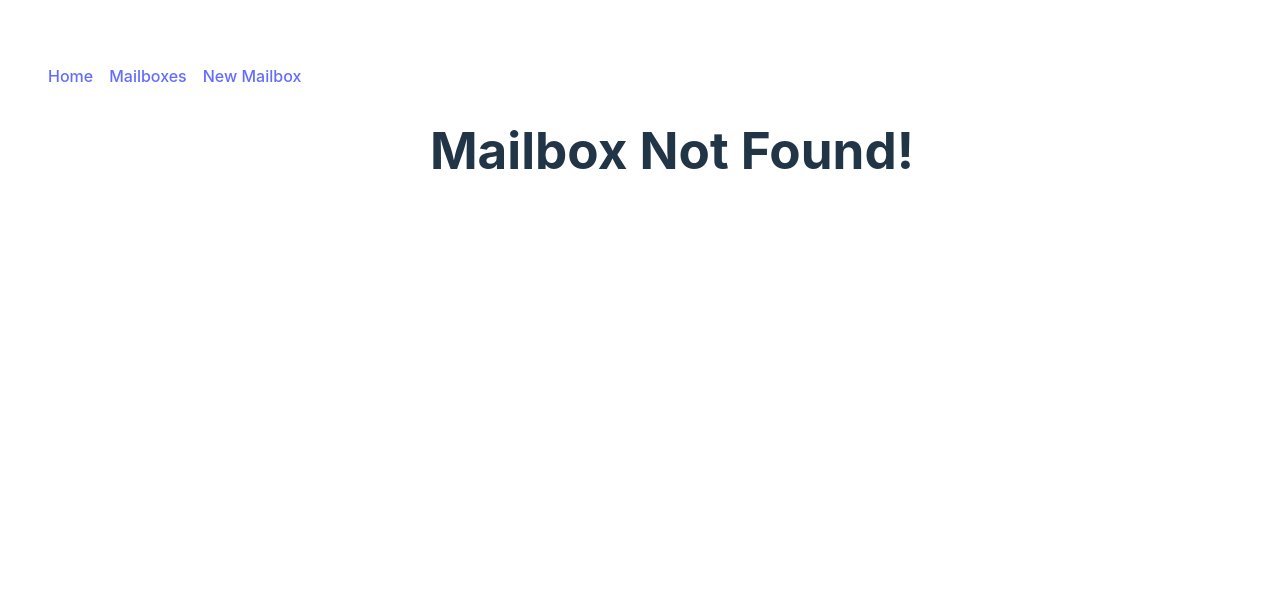
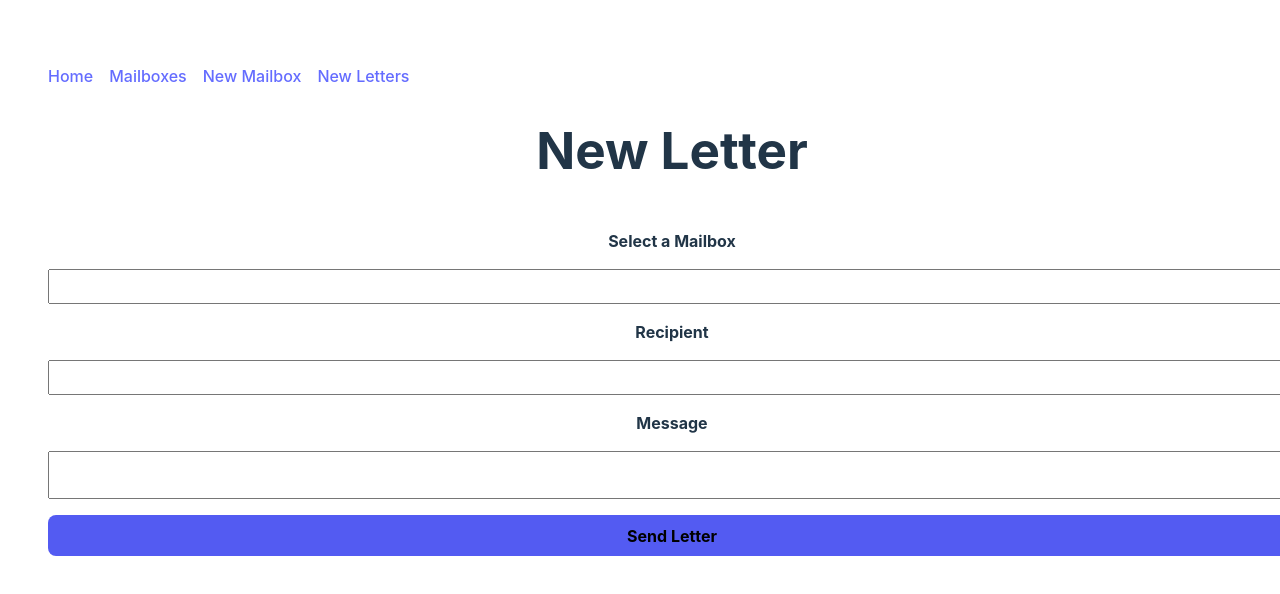
Before and after one commit to adampaley/react-router-dom-lab, a React (Vite) app: page /new-letter in a window 1280 px wide. Before the commit this address had no page. Shown: the top 594 px of the page. Built offline with nearby package versions, Linux system fonts and the light colour scheme.

Commit message:
completed level up

```diff
--- a/src/App.jsx
+++ b/src/App.jsx
@@ -1,6 +1,7 @@
 // imports
 import { useState } from 'react'
 import './App.css'
+import LetterForm from './components/LetterForm/LetterForm'
 import MailboxDetails from './components/MailboxDetails/MailboxDetails'
 import MailboxForm from './components/MailboxForm/MailboxForm'
 import MailboxList from './components/MailboxList/MailboxList'
@@ -11,11 +12,17 @@
 const App = () => {
   // state variables
   const [mailboxes, setMailboxes] = useState([])
+  const [letters, setLetters] = useState([])
 
   // functions
   const addBox = ( newMailboxData ) => {
     newMailboxData._id = mailboxes.length + 1
     setMailboxes([ ...mailboxes, newMailboxData ])
+  }
+
+  const addLetters = ( newLetterData ) => {
+    newLetterData._id = letters.length + 1
+    setLetters([ ...letters, newLetterData ])
   }
 
   // return
@@ -26,7 +33,8 @@
         <Route path="/" element={<main><h1>Post Office</h1></main>} />
         <Route path="/mailboxes" element={<MailboxList mailboxes={mailboxes}/>} />
         <Route path="/new-mailbox" element={<MailboxForm addBox={addBox}/>} />
-        <Route path="/mailboxes/:mailboxId" element={<MailboxDetails mailboxes={mailboxes}/>} />
+        <Route path="/mailboxes/:mailboxId" element={<MailboxDetails mailboxes={mailboxes} letters={letters} />} />
+        <Route path="/new-letter" element={<LetterForm addLetters={addLetters} mailboxes={mailboxes} />} />
         <Route path="*" element={<main><h1>Mailbox Not Found!</h1></main>}/>
       </Routes>
     </>
--- /dev/null
+++ b/src/components/LetterForm/LetterForm.jsx
@@ -0,0 +1,64 @@
+import { useState } from "react"
+import { useNavigate } from "react-router"
+
+const initialState = {
+    mailboxId: 1,
+    recipient: '',
+    message: '',
+}
+
+const LetterForm = (props) => {
+    const [formData, setFormData] = useState(initialState)
+
+    const navigate = useNavigate()
+
+    const handleSubmit = (evt) => {
+        evt.preventDefault()
+        console.log(formData)
+        props.addLetters(formData)
+        setFormData(initialState)
+        navigate(`/mailboxes/${formData.mailboxId}`)
+    }
+
+    const handleChange = ({ target }) => {
+        setFormData({ ...formData, [target.name]: target.value })
+    }
+
+    return (
+        <main>
+            <h1>New Letter</h1>
+            <form onSubmit={handleSubmit}>
+                <label htmlFor="mailboxId">Select a Mailbox</label>
+                <select
+                    name="mailboxId"
+                    id="mailboxId"
+                    value={formData.mailboxId}
+                    onChange={handleChange}
+                >
+                    {props.mailboxes.map((mailbox) => (
+                        <option key={mailbox._id} value={mailbox._id}>Mailbox {mailbox._id}</option>
+                    ))}
+                </select>
+                <label htmlFor="recipient">Recipient</label>
+                <input
+                    type="text"
+                    id="recipient"
+                    name="recipient"
+                    value={formData.recipient}
+                    onChange={handleChange}
+                />
+                <label htmlFor="message">Message</label>
+                <textarea
+                    id="message"
+                    name="message"
+                    value={formData.message}
+                    onChange={handleChange}
+                />
+
+                <button type="submit">Send Letter</button>
+            </form>
+        </main>
+    )
+}
+
+export default LetterForm
--- a/src/components/MailboxDetails/MailboxDetails.jsx
+++ b/src/components/MailboxDetails/MailboxDetails.jsx
@@ -8,12 +8,27 @@
         mailbox._id === Number(mailboxId)
     ))
 
+    const selectedLetters = props.letters.filter((letter) => (
+        Number(letter.mailboxId) === Number(mailboxId)
+    ))
+
     return (
         <>
             <h1>Mailbox {selectedBox._id}</h1>
             <h2>Details</h2>
             <p>Boxholder: {selectedBox.boxOwner}</p>
             <p>Box Size: {selectedBox.boxSize}</p>
+            <h2>Letters</h2>
+            <ul>
+                {selectedLetters.map((letter) => (
+                    <li key={letter._id}>
+                        <h3>Recipient:</h3>
+                        <p>{letter.recipient}</p>
+                        <h3>Message:</h3>
+                        <p>{letter.message}</p>
+                    </li>
+                ))}
+            </ul>
         </>
     )
 }
--- a/src/components/MailboxForm/MailboxForm.jsx
+++ b/src/components/MailboxForm/MailboxForm.jsx
@@ -13,6 +13,7 @@
 
     const handleSubmit = (evt) => {
         evt.preventDefault()
+        console.log(formData)
         props.addBox(formData)
         setFormData(initialState)
         navigate('/mailboxes')
--- a/src/components/NavBar/NavBar.jsx
+++ b/src/components/NavBar/NavBar.jsx
@@ -13,6 +13,9 @@
                 <li>
                     <Link to="/new-mailbox">New Mailbox</Link>
                 </li>
+                <li>
+                    <Link to="/new-letter">New Letters</Link>
+                </li>
             </ul>
         </nav>
     )
```
